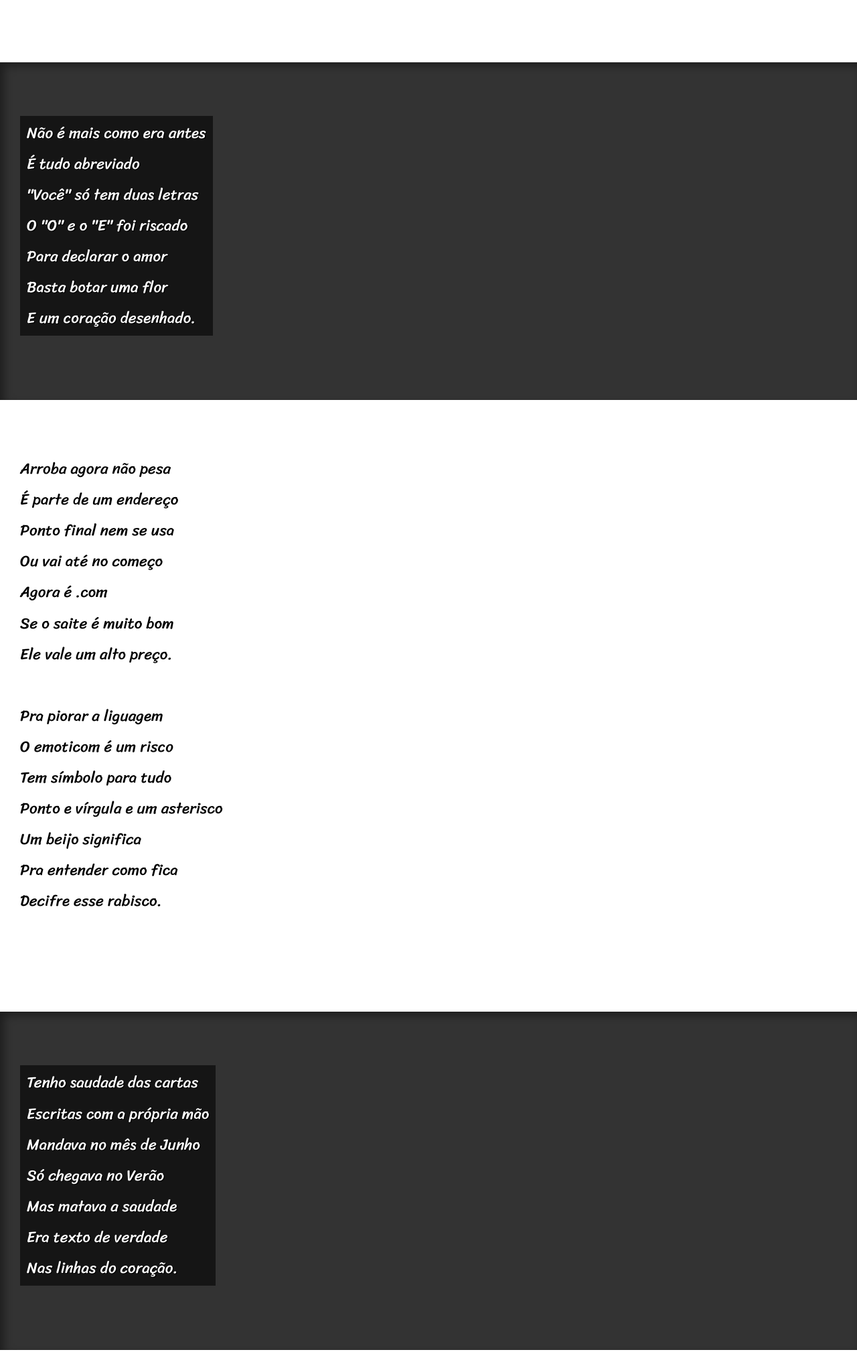
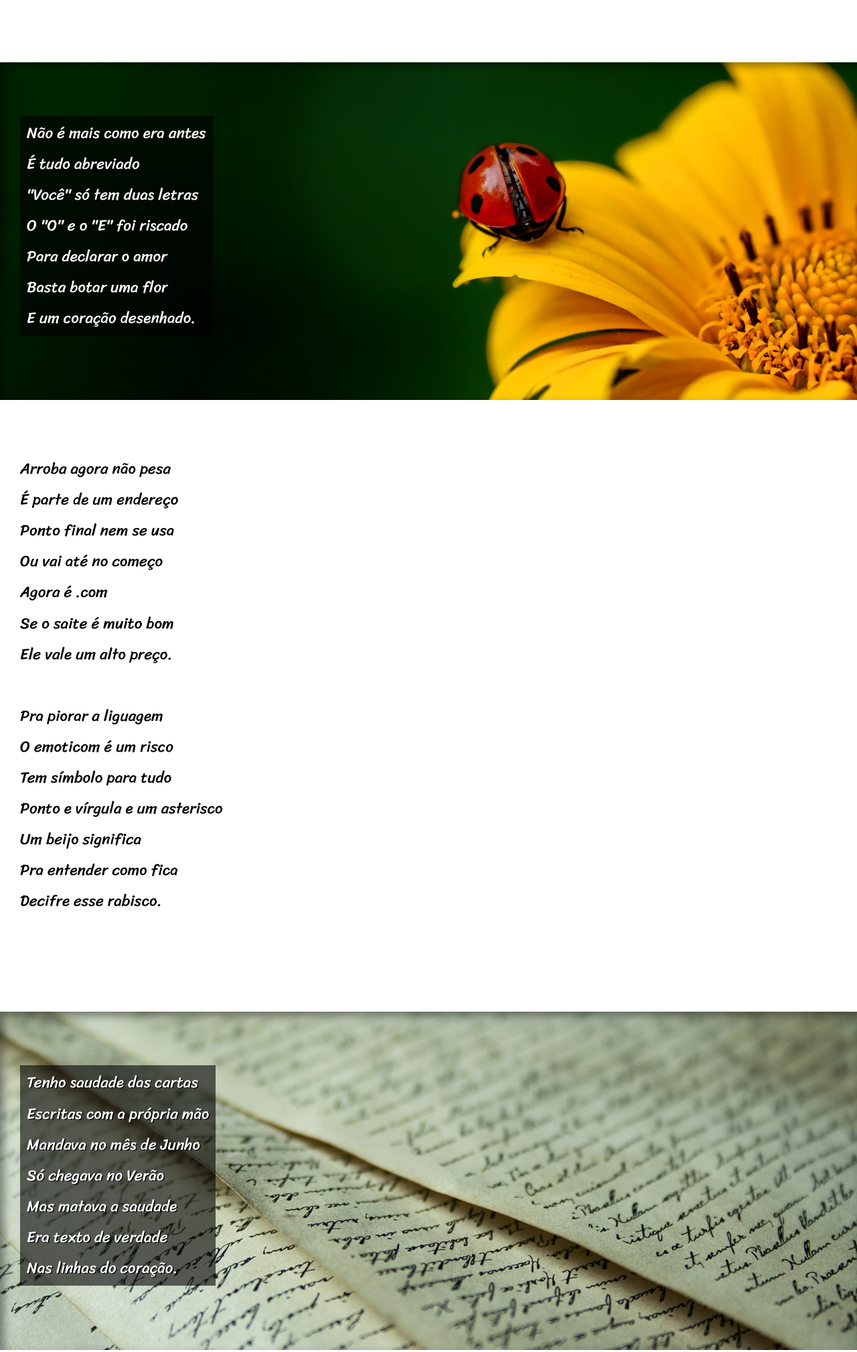
Before and after one commit to gabrielcamposb/Cordel-Project, a plain HTML site: page index.html in a window 1280 px wide. Shown: the part 648-2666 px from the top of the page at 67% size. Drawn offline with Linux system fonts and the light colour scheme.

Commit message:
Correção de bug nas imagens

```diff
--- a/style.css
+++ b/style.css
@@ -61,12 +61,12 @@ section > p {
 }
 
 #image1 {
-    background-image: url(background001.jpg);
+    background-image: url(images/background001.jpg);
     background-position: right center;
 }
 
 #image2 {
-    background-image: url(background002.jpg);
+    background-image: url(images/background002.jpg);
     background-position: right center;
 }
 
```
